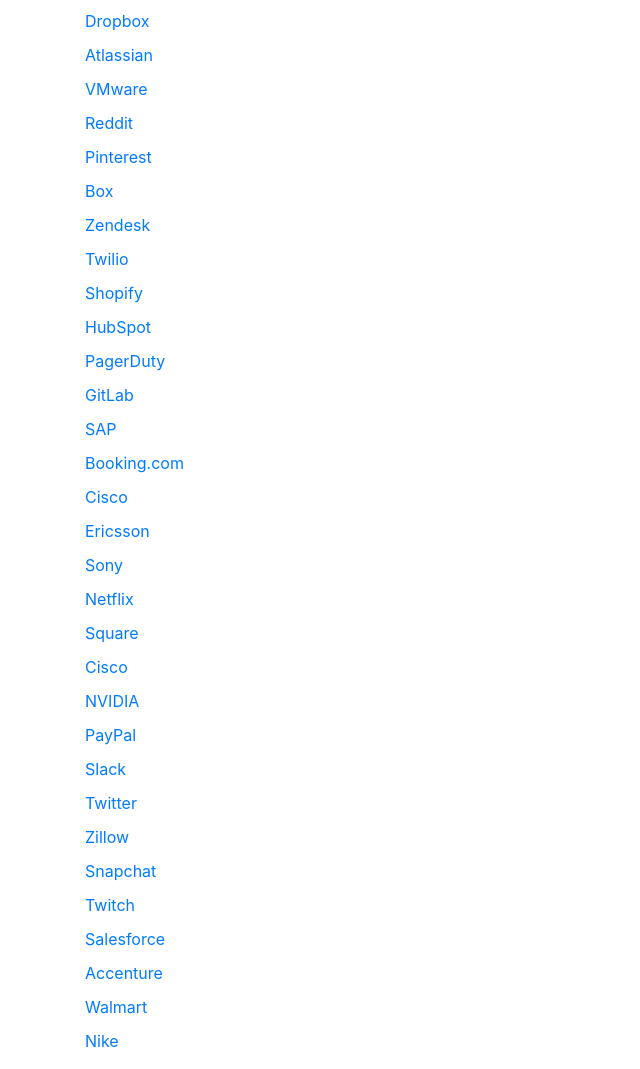
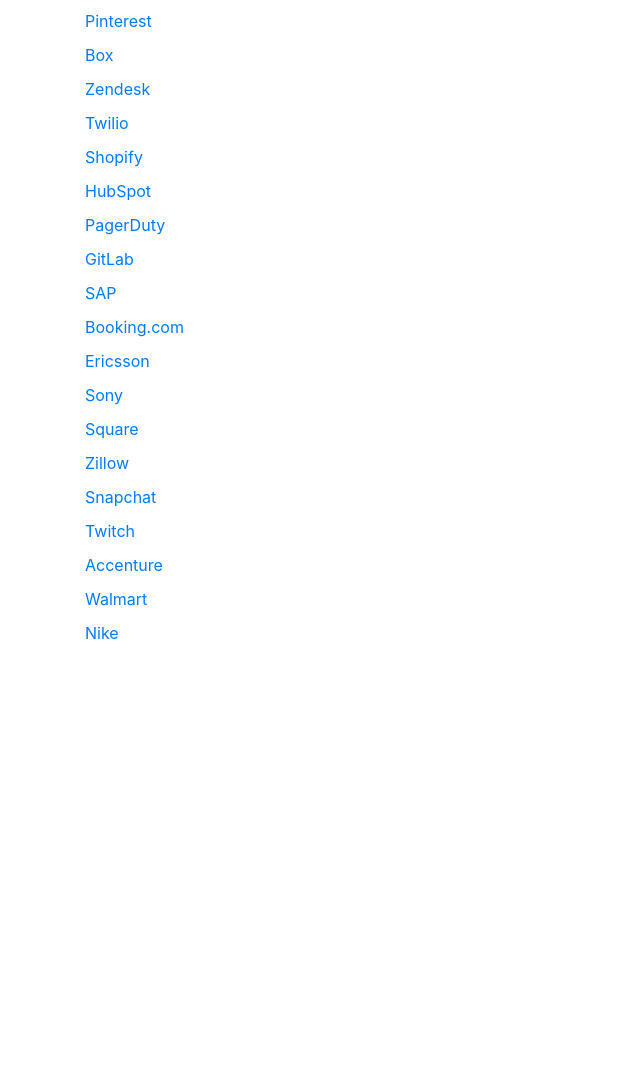
Before and after one commit to RNaveenK/company-search, a plain HTML site: page index.html in a window 1280 px wide. Shown: the part 1251-2320 px from the top of the page, without its empty margins (0-640 px from the left). After the commit the page ends 1912 px from the top, so only its background shows below. Drawn offline with nearby package versions, Linux system fonts and the light colour scheme.

Commit message:
Update index.html

```diff
--- a/index.html
+++ b/index.html
@@ -6,7 +6,9 @@
 
     <title>Company Career Opportunities | Company Search</title>
     <meta name="description" content="Explore career opportunities at leading companies worldwide. Find job openings and career pages for top companies in various industries.">
-
+    <meta name="keywords" content="career opportunities, job openings, top companies, employment, careers, job listings, industry, job search">
+    <meta name="robots" content="index, follow">
+    <meta name="author" content="Naveen Kumar Ravi">
     <link rel="stylesheet" href="https://stackpath.bootstrapcdn.com/bootstrap/4.5.2/css/bootstrap.min.css">
     <style>
         .company-list {
@@ -39,7 +41,7 @@
             { name: "Google", link: "https://careers.google.com/" },
             { name: "Microsoft", link: "https://careers.microsoft.com/" },
             {"name": "Amazon","link": "https://www.amazon.jobs/en/"},
-            {"name": "Amazon","link": "https://www.amazon.jobs/en/"},
+
             {"name": "Apple","link": "https://www.apple.com/jobs/"},
             {"name": "Facebook","link": "https://www.facebook.com/careers/"},
             {"name": "Tesla","link": "https://www.tesla.com/careers"},
@@ -59,7 +61,7 @@
             {"name": "NVIDIA","link": "https://www.nvidia.com/en-us/about-nvidia/careers/"},
             {"name": "PayPal","link": "https://www.paypal.com/us/webapps/mpp/jobs"},
             {"name": "Spotify","link": "https://www.spotifyjobs.com/"},
-            {"name": "Airbnb","link": "https://careers.airbnb.com/"},
+
             {"name": "Slack","link": "https://slack.com/intl/en-in/careers"},
             {"name": "Dropbox","link": "https://www.dropbox.com/jobs"},
             {"name": "Zoom","link": "https://zoom.wd5.myworkdayjobs.com/en-US/Zoom"},
@@ -68,10 +70,8 @@
             {"name": "Reddit","link": "https://www.redditinc.com/careers"},
             {"name": "GitHub","link": "https://github.com/about/careers"},
 
-			{"name": "Dropbox","link": "https://www.dropbox.com/jobs"},
 			{"name": "Atlassian","link": "https://www.atlassian.com/name/careers"},
 			{"name": "VMware","link": "https://careers.vmware.com/"},
-			{"name": "Reddit","link": "https://www.redditinc.com/careers"},
 			{"name": "Pinterest","link": "https://careers.pinterest.com/"},
 			{"name": "Box","link": "https://www.box.com/careers"},
 			{"name": "Zendesk","link": "https://www.zendesk.com/jobs/"},
@@ -82,20 +82,12 @@
 			{"name": "GitLab","link": "https://about.gitlab.com/jobs/"},
 			{"name": "SAP","link": "https://jobs.sap.com/"},
 			{"name": "Booking.com","link": "https://careers.booking.com/"},
-			{"name": "Cisco","link": "https://www.cisco.com/c/en/us/about/careers.html"},
 			{"name": "Ericsson","link": "https://www.ericsson.com/en/careers/job-opportunities"},
 			{"name": "Sony","link": "https://www.sony.com/en/SonyInfo/careers/"},
-			{"name": "Netflix","link": "https://jobs.netflix.com/"},
 			{"name": "Square","link": "https://squareup.com/careers"},
-			{"name": "Cisco","link": "https://www.cisco.com/c/en/us/about/careers.html"},
-			{"name": "NVIDIA","link": "https://www.nvidia.com/en-us/about-nvidia/careers/"},
-			{"name": "PayPal","link": "https://www.paypal.com/us/webapps/mpp/jobs"},
-			{"name": "Slack","link": "https://slack.com/intl/en-in/careers"},
-			{"name": "Twitter","link": "https://careers.twitter.com/"},
 			{"name": "Zillow","link": "https://www.zillow.com/careers/"},
 			{"name": "Snapchat","link": "https://www.snapchat.com/jobs"},
 			{"name": "Twitch","link": "https://www.twitch.tv/jobs"},
-			{"name": "Salesforce","link": "https://www.salesforce.com/name/careers/"},
 			{"name": "Accenture","link": "https://www.accenture.com/us-en/careers"},
 			{"name": "Walmart","link": "https://careers.walmart.com/"},
 			{"name": "Nike","link": "https://jobs.nike.com/"},
```
